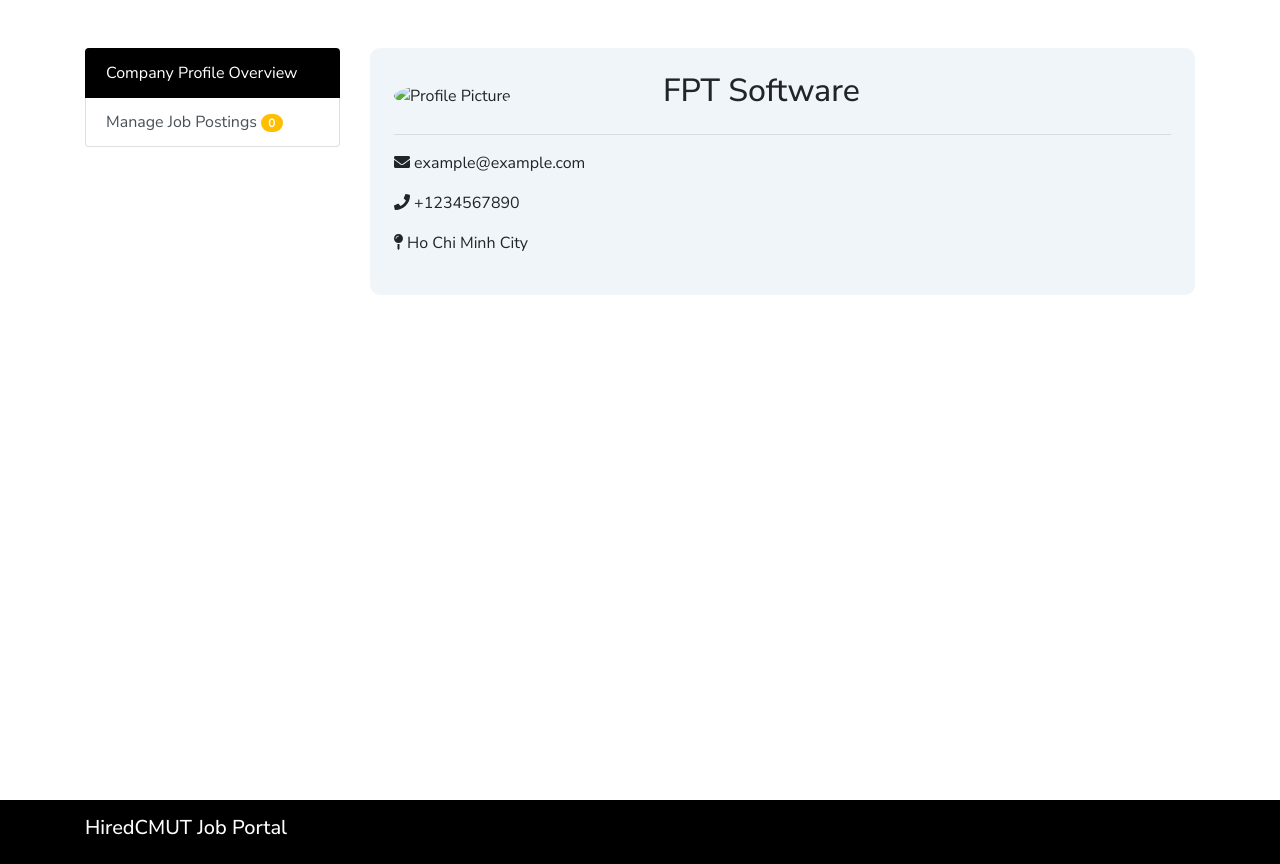
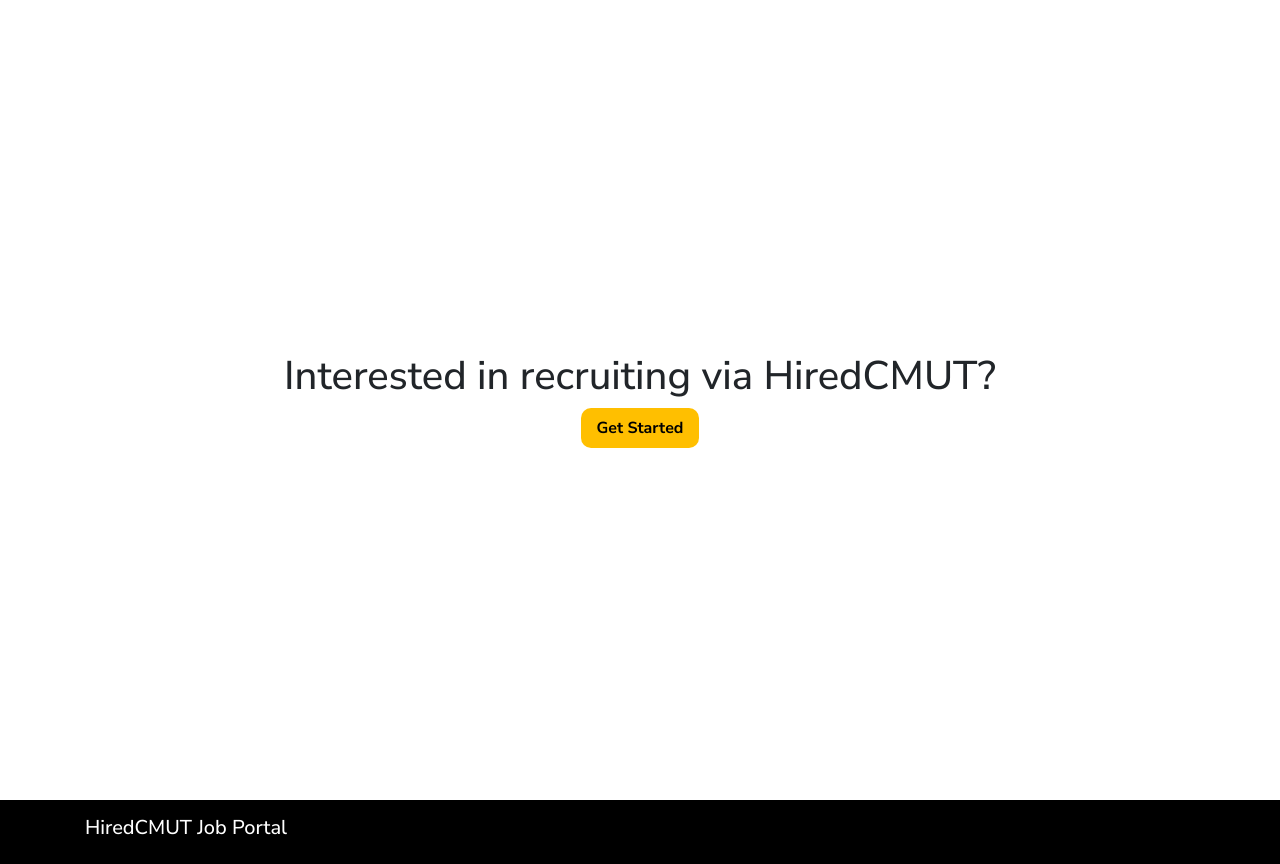
Before and after one commit to nhophucrious/web-programming-assignment, a PHP site: page /employer in a window 1280 px wide. Shown: the part 56-920 px from the top of the page. Run offline with PHP 8.4, Linux system fonts and the light colour scheme; data that the repository does not hold is empty; some libraries are stand-ins or nearby versions.

Commit message:
feat: add onboarding steps UI for recruiter

```diff
--- a/views/employer.php
+++ b/views/employer.php
@@ -1,125 +1,127 @@
 <?php
+// suppress warnings
+error_reporting(E_ERROR | E_PARSE);
+if (session_status() == PHP_SESSION_NONE) {
+    session_start();
+}
+
+if (isset($_SESSION['user'])) {
+    $isUser = true;
+}
 require_once 'includes/header.php';
-$jobPostings = 0;
 ?>
 
-<div class="container pt-5" style="min-height: 100vh">
-    <div class="row">
-        <div class="col-md-3">
-            <div class="list-group sticky-sidebar">
-                <a href="#company-profile-overview" class="list-group-item list-group-item-action active" data-toggle="tab">
-                    Company Profile Overview
-                </a>
-                <a href="#job-postings" class="list-group-item list-group-item-action" data-toggle="tab">
-                    Manage Job Postings <span class="badge badge-primary badge-pill"><?php echo $jobPostings; ?></span>
-                </a>
-            </div>
-        </div>
-        <div class="col-md-9">
-            <div class="row">
-                <div class="col" style="height: 100%;">
-                    <div class="tab-content" style="height: 100%;">
-                        <div class="tab-pane active text-left p-4" id="company-profile-overview">
-                            <div class="row align-items-center">
-                                <div class="col-md-4">
-                                    <img src="https://via.placeholder.com/100" alt="Profile Picture" style="width: 100px; height: 100px; border-radius: 50%;">
-                                </div>
-                                <div class="col-md-8">
-                                    <h2>FPT Software</h2>
-                                </div>
-                            </div>
-                            <hr>
-                            <div class="row">
-                                <div class="col-md-6">
-                                    <p><i class="fas fa-envelope"></i>  example@example.com</p>
-                                    <p><i class="fas fa-phone"></i> +1234567890</p>
-                                    <p><i class="fas fa-map-pin"></i>   Ho Chi Minh City</p>
-                                </div>
-                            </div>
-                        </div>
+<style>
+#signupForm .slide {
+    display: none;
+}
+#signupForm .slide div {
+    margin-bottom: 20px;
+}
+#signupForm input {
+    width: 100%;
+    padding: 10px;
+    font-size: 1.2em;
+}
+#signupForm .button-row {
+    display: flex;
+    justify-content: space-between;
+}
+</style>
 
-                        <div class="tab-pane text-left p-4" id="job-postings">
-                            <!-- Content for Job Postings -->
-                            <div class="row">
-                                <div class="col">
-                                    <h2>Job Postings</h2>
-                                </div>
-                                <div class="col text-right">
-                                    <!-- Trigger the modal with a button -->
-                                    <button type="button" data-toggle="modal" data-target="#myModal" style="color: #ffbf00; background: none; border: none;">
-                                        <i class="fas fa-plus"></i>
-                                    </button>
-                                </div>
-                                <!-- Modal -->
-                                <div id="myModal" class="modal fade" role="dialog">
-                                    <div class="modal-dialog">
-
-                                        <!-- Modal content-->
-                                        <div class="modal-content">
-                                            <div class="modal-header">
-                                                <h4 class="modal-title">Create Job Posting</h4>
-                                                <button type="button" class="close" data-dismiss="modal">&times;</button>
-                                            </div>
-                                            <div class="modal-body">
-                                                <p>Some text in the modal.</p>
-                                            </div>
-                                            <div class="modal-footer">
-                                                <button type="button" class="btn btn-default" data-dismiss="modal">Cancel</button>
-                                                <button type="button" class="btn btn-primary" data-dismiss="modal">Save</button>
-                                            </div>
-                                        </div>
-
-                                    </div>
-                                </div>
-                            </div>
-                            <hr>
-                            <!-- if there are no job postings then indicate that -->
-                            <?php if ($jobPostings === 0) : ?>
-                                <div class="alert alert-info" role="alert">
-                                    No job postings yet.
-                                </div>
-                            <?php else : ?>
-                                <!-- Table to display job postings -->
-                                <table class="table table-striped">
-                                    <thead>
-                                        <tr>
-                                            <th>#</th>
-                                            <th>Job Title</th>
-                                            <th>Job Type</th>
-                                            <th>Salary</th>
-                                            <th>Status</th>
-                                            <th>Actions</th>
-                                        </tr>
-                                    </thead>
-                                    <tbody>
-                                        <!-- Loop through job postings -->
-                                        <?php for ($i = 1; $i <= $jobPostings; $i++) : ?>
-                                            <tr>
-                                                <td><?php echo $i; ?></td>
-                                                <td>Job Title</td>
-                                                <td>Job Type</td>
-                                                <td>Salary</td>
-                                                <td>Status</td>
-                                                <td>
-                                                    <a href="/web-programming-assignment/employer/job-posting" class="btn btn-primary">Edit</a>
-                                                    <button class="btn btn-danger">Delete</button>
-                                                </td>
-                                            </tr>
-                                        <?php endfor; ?>
-                                    </tbody>
-                                </table>
-                            <?php endif; ?>
-
-                        </div>
-
-
+<div class="container d-flex text-center align-items-center justify-content-center" style="min-height: 100vh">
+    <?php if ($isUser): ?>
+        <p> You need to be signed in as an employer to access this page. </p>
+        <p> Did you forget to sign out? <a href="/web-programming-assignment/signout">Sign out</a></p>
+    <?php else: ?>
+        <div class="col">
+            <h1 id="slideTitle">Interested in recruiting via HiredCMUT?</h1>
+            <button id="getStartedButton" type="button" class="hiredcmut-button-light">Get Started</button>
+            <!-- Multi-step form -->
+            <form id="signupForm" action="/web-programming-assignment/signup" method="post" style="display: none;">
+                <div class="slide" data-title="What is your company name?">
+                    <div>
+                        <input type="text" id="companyName" name="companyName" placeholder="Company Name" required>
+                    </div>
+                    <div class="button-row">
+                        <button type="button" class="hiredcmut-button" onclick="nextSlide()">Next</button>
                     </div>
                 </div>
-            </div>
+                <div class="slide" data-title="Enter your email and password:">
+                    <div>
+                        <input type="email" id="email" name="email" placeholder="Email" required>
+                    </div>
+                    <div>
+                        <input type="password" id="password" name="password" placeholder="Password" required>
+                    </div>
+                    <div class="button-row">
+                        <button type="button" class="hiredcmut-button" onclick="prevSlide()">Back</button>
+                        <button type="button" class="hiredcmut-button-light" onclick="nextSlide()">Next</button>
+                    </div>
+                </div>
+                <div class="slide" data-title="Where are you located?">
+                    <div>
+                        <input type="text" id="streetNo" name="streetNo" placeholder="Street No" required>
+                    </div>
+                    <div>
+                        <input type="text" id="streetName" name="streetName" placeholder="Street Name" required>
+                    </div>
+                    <div>
+                        <input type="text" id="ward" name="ward" placeholder="Ward" required>
+                    </div>
+                    <div>
+                        <input type="text" id="district" name="district" placeholder="District" required>
+                    </div>
+                    <div>
+                        <input type="text" id="city" name="city" placeholder="City" required>
+                    </div>
+                    <div class="button-row">
+                        <button type="button" class="hiredcmut-button" onclick="prevSlide()">Back</button>
+                        <button type="submit" class="hiredcmut-button-light">Submit</button>
+                    </div>
+                </div>
+            </form>
         </div>
-    </div>
+    <?php endif; ?>
 </div>
 
 <?php
 require_once 'includes/footer.php';
 ?>
+
+<script>
+$(document).ready(function() {
+    var currentSlide = 0;
+    var slides = $('#signupForm .slide').hide();
+
+    function showSlide(n) {
+        $('#slideTitle').text($(slides[n]).data('title'));
+        $(slides[currentSlide]).fadeOut(400, function() {
+            $(slides[n]).fadeIn(400);
+            currentSlide = n;
+        });
+    }
+
+    function nextSlide() {
+        if (currentSlide < slides.length - 1) {
+            showSlide(currentSlide + 1);
+        }
+    }
+
+    function prevSlide() {
+        if (currentSlide > 0) {
+            showSlide(currentSlide - 1);
+        }
+    }
+
+    $('#getStartedButton').click(function() {
+        $(this).fadeOut(400, function() {
+            $('#signupForm').fadeIn(400);
+            showSlide(0);
+        });
+    });
+
+    window.nextSlide = nextSlide;
+    window.prevSlide = prevSlide;
+});
+</script>
```
